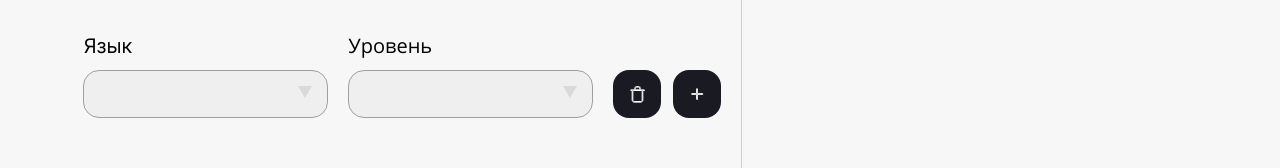
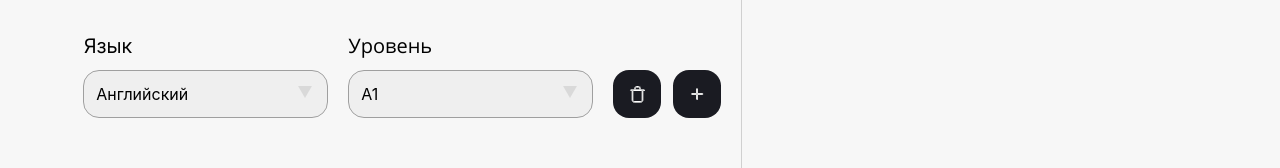
Before and after one commit to homo-errantium/frontend, a React (Create React App) app: page /resume/personal-data in a window 1280 px wide. Shown: the part 1443-1611 px from the top of the page. Built offline with nearby package versions, Linux system fonts and the light colour scheme.

Commit message:
feat: personal-data is not ready!

```diff
--- a/src/components/App/App.js
+++ b/src/components/App/App.js
@@ -54,6 +54,7 @@ function App() {
   const [values, setValues] = React.useState(
     JSON.parse(localStorage.getItem('formData')) || {}
   )
+  console.log(values)
   // // Если опыт есть, поля активны. Если нет, поля деактивируются:
   const [hasExperience, setHasExperience] = React.useState(
     JSON.parse(localStorage.getItem('hasExperience') || true)
@@ -79,6 +80,7 @@ function App() {
   // Функция, которая записывает данные полей форм
   const handleChange = evt => {
     const { name, value } = evt.target
+    console.log(evt.target.select)
     setValues({ ...values, [name]: value })
   }
   // Сохраняем данные полей в локалное хранилище
--- a/src/components/Header/Header.js
+++ b/src/components/Header/Header.js
@@ -16,7 +16,7 @@ function Header({
   nextPage,
   onOpenPopup,
   setCompletedSteps,
-  // onClick,
+  onClick,
 }) {
   const navigate = useNavigate()
   const location = useLocation()
@@ -255,6 +255,7 @@ function Header({
               label="button"
               onClick={() => {
                 setCompletedSteps()
+                onClick()
                 navigate(`${nextPage}`)
               }}
             >
@@ -310,14 +311,14 @@ Header.propTypes = {
   nextPage: PropTypes.string,
   onOpenPopup: PropTypes.func,
   setCompletedSteps: PropTypes.func,
-  // onClick: PropTypes.func,
+  onClick: PropTypes.func,
 }
 Header.defaultProps = {
   isLoggedIn: false,
   nextPage: '',
   onOpenPopup: () => {},
   setCompletedSteps: () => {},
-  // onClick: () => {},
+  onClick: () => {},
 }
 
 export default Header
--- a/src/components/Resume/PersonalData/PersonalData.js
+++ b/src/components/Resume/PersonalData/PersonalData.js
@@ -1,7 +1,7 @@
 /* eslint-disable react/prop-types */
 import './PersonalData.scss'
 import React, { useState } from 'react'
-import { v4 as uuidv4 } from 'uuid'
+// import { v4 as uuidv4 } from 'uuid'
 import ResumeTitle from '../ResumeComponents/ResumeTitle/ResumeTitle'
 import DoubleInput from '../ResumeComponents/DoubleInput/DoubleInput'
 import {
@@ -20,15 +20,19 @@ import FormInput from '../ResumeComponents/FormInput/FormInput'
 import LanguageInput from '../ResumeComponents/LanguageInput/LanguageInput'
 
 const PersonalData = ({ values, handleChange, setValues }) => {
-  const [languages, setLanguages] = useState([{ id: uuidv4() }])
+  const [number, setNumber] = useState(1)
+  const [languages, setLanguages] = useState([{ id: number }])
+  console.log(number)
 
   const addLanguage = () => {
-    setLanguages([...languages, { id: uuidv4() }])
+    setNumber(number + 1)
+    setLanguages([...languages, { id: number }])
   }
 
   const deleteLanguage = langId => {
     if (languages.length === 1) {
-      setLanguages([{ id: uuidv4() }])
+      setNumber(prevValue => prevValue + 1)
+      setLanguages([{ id: number }])
     } else {
       const languageToBeRemoved = languages.find(m => langId === m.id)
       setLanguages(languages.filter(item => item.id !== languageToBeRemoved.id))
@@ -148,7 +152,6 @@ const PersonalData = ({ values, handleChange, setValues }) => {
               values={values}
               handleChange={handleChange}
               setValues={setValues}
-              name={['language', 'language_level']}
               firstLabel="Язык"
               secondLabel="Уровень"
               optionsInputFirst={LANGUAGE_OPTIONS}
@@ -157,6 +160,7 @@ const PersonalData = ({ values, handleChange, setValues }) => {
               i={lang.id}
               addLanguage={addLanguage}
               deleteLanguage={deleteLanguage}
+              number={number}
             />
           </div>
         ))}
--- a/src/components/Resume/ResumeComponents/DoubleInput/DoubleInput.js
+++ b/src/components/Resume/ResumeComponents/DoubleInput/DoubleInput.js
@@ -33,7 +33,7 @@ const DoubleInput = ({
       {selectedInputFirst && (
         <div className="double-input__select-wrapper">
           <select
-            id="selected-input-first"
+            id={values[name[1]]}
             name={name[1]}
             onChange={handleChange}
             value={values[name[1]]}
@@ -77,7 +77,7 @@ const DoubleInput = ({
                 name={name[1]}
                 onChange={handleChange}
                 value={values[name[1]]}
-                id="selected-input-second"
+                id={values[name[1]]}
                 className="double-input__field double-input__field_selected"
               >
                 {optionsInputSecond.map(value => (
--- a/src/components/Resume/ResumeComponents/LanguageInput/LanguageInput.js
+++ b/src/components/Resume/ResumeComponents/LanguageInput/LanguageInput.js
@@ -1,3 +1,4 @@
+/* eslint-disable react/prop-types */
 import React from 'react'
 import PropTypes from 'prop-types'
 import './LanguageInput.scss'
@@ -10,6 +11,9 @@ const LanguageInput = ({
   i,
   addLanguage,
   deleteLanguage,
+  values,
+  handleChange,
+  number,
 }) => {
   const handleDelete = () => deleteLanguage(i)
   return (
@@ -25,15 +29,18 @@ const LanguageInput = ({
         </div>
         <div className="language-input__select-wrapper">
           <select
-            id="selected-lang-input-first"
+            name={`language_${number}`}
+            onChange={handleChange}
+            value={values[`language_${number}`]}
+            id={`language_${number}`}
             className="language-input__field"
           >
-            <option value="" className="double-input__option" disabled selected>
+            <option value="" className="double-input__option" disabled>
               {' '}
             </option>
             {optionsInputFirst.map(value => (
               <option
-                value={value || ''}
+                value={value}
                 className="language-input__field"
                 key={value}
               >
@@ -54,10 +61,13 @@ const LanguageInput = ({
         </div>
         <div className="language-input__select-wrapper">
           <select
-            id="selected-lang-input-second"
+            name={`language_level_${number}`}
+            onChange={handleChange}
+            value={values[`language_level_${number}`]}
+            id={`language_level_${number}`}
             className="language-input__field"
           >
-            <option value="" className="double-input__option" disabled selected>
+            <option value="" className="double-input__option" disabled>
               {' '}
             </option>
             {optionsInputSecond.map(value => (
@@ -94,7 +104,7 @@ LanguageInput.propTypes = {
   secondLabel: PropTypes.string,
   optionsInputFirst: PropTypes.arrayOf(PropTypes.string),
   optionsInputSecond: PropTypes.arrayOf(PropTypes.string),
-  i: PropTypes.string.isRequired,
+  i: PropTypes.number.isRequired,
   addLanguage: PropTypes.func,
   deleteLanguage: PropTypes.func,
 }
```
